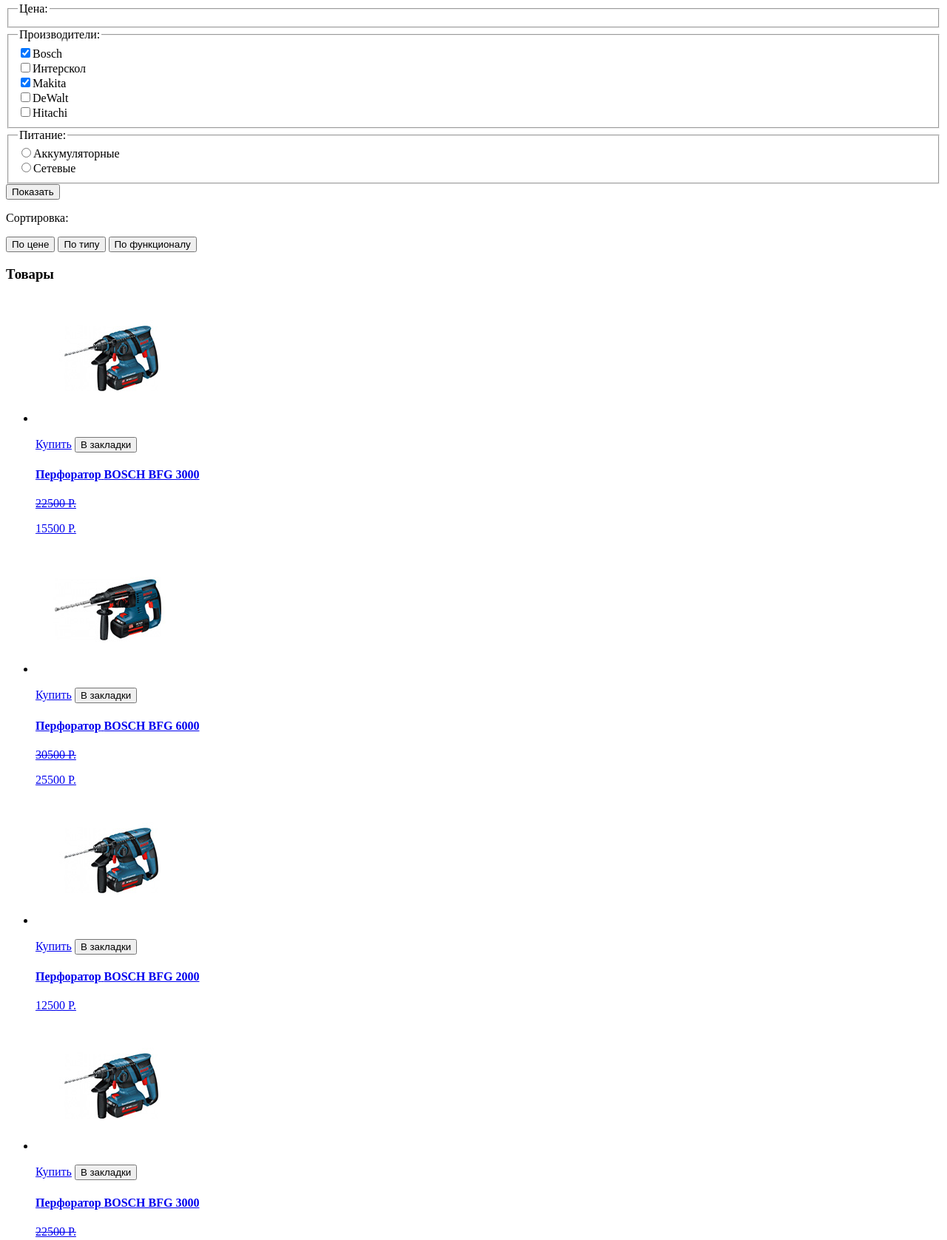
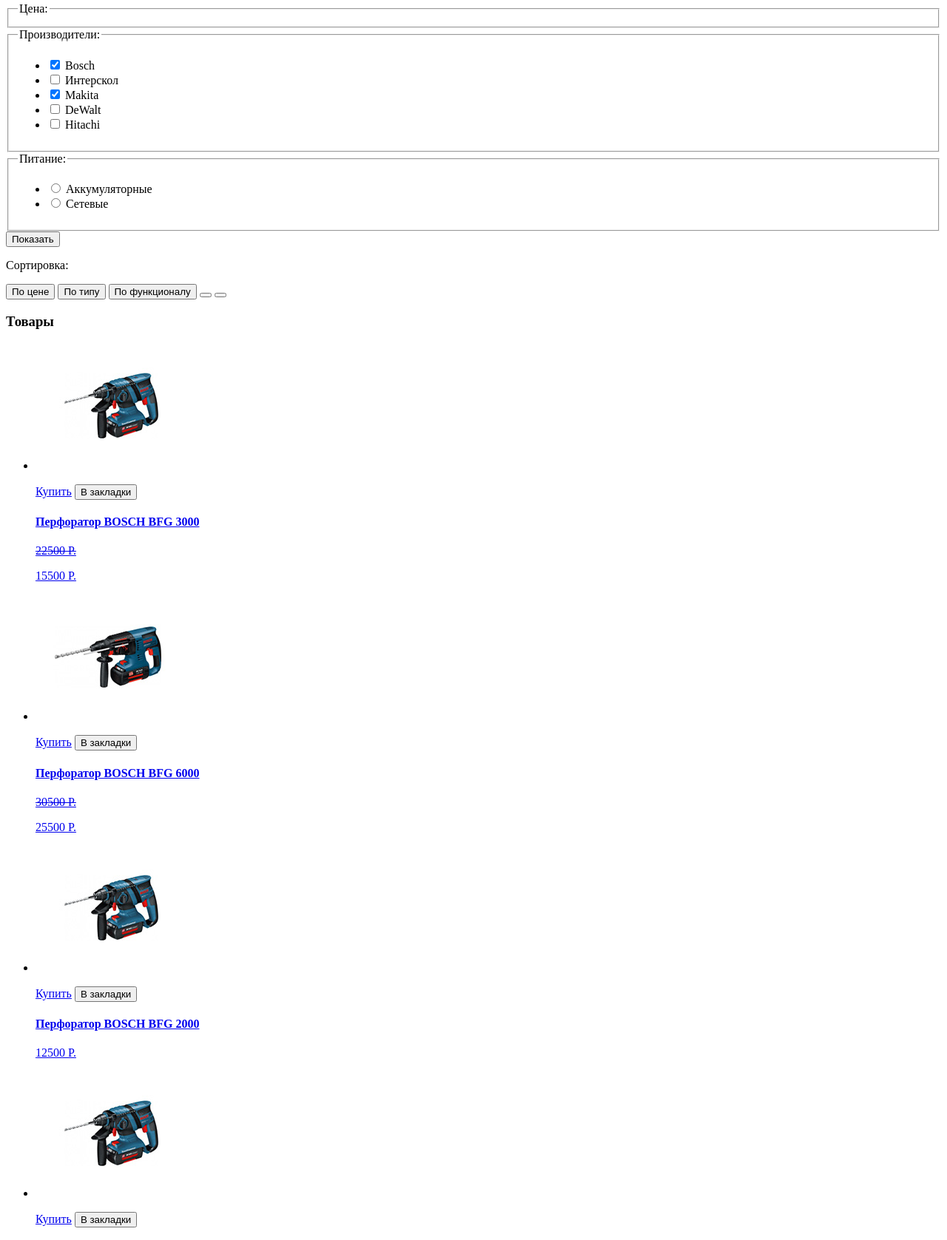
Before and after one commit to dive-into-clouds/996123-technomart-25, a plain HTML site: page catalog.html in a window 1280 px wide. Shown: the part 653-2330 px from the top of the page at 74% size. Drawn offline with Linux system fonts and the light colour scheme.

Commit message:
Исправления

```diff
--- a/catalog.html
+++ b/catalog.html
@@ -18,10 +18,10 @@
       <section class="header-second">
         <h1>Интернет-магазин строительных материалов и инструментов
           для ремонта</h1>
-        <div class="header-contacts">
+        <adress class="header-contacts">
           <span  class="header-contacts-tel">+7(812)555-05-55</span><br>
           г. Санкт-Петербург, ул. Б. Конюшенная, д. 19/8
-        </div>
+        </adress>
         <ul class="user-buttons">
           <li class="sign-in"><a href="">Войти</a></li>
           <li class="sign-up"><a href="">Регистрация</a></li>
@@ -78,45 +78,42 @@
 
           <fieldset class="producers">
             <legend>Производители:</legend>
-            <div>
-            <label for="bosch">
-              <input type="checkbox" name="bosch" id="bosch" checked>Bosch
-            </label>
-            </div>
-            <div>
-            <label for="interskol">
-              <input type="checkbox" name="interskol" id="interskol">Интерскол
-            </label>
-            </div>
-            <div>
-            <label for="makita">
-              <input type="checkbox" name="makita" id="makita" checked>Makita
-            </label>
-            </div>
-            <div>
-            <label for="dewalt">
-              <input type="checkbox" name="dewalt" id="dewalt">DeWalt
-            </label>
-            </div>
-            <div>
-            <label for="hitachi">
-              <input type="checkbox" name="hitachi" id="hitachi">Hitachi
-            </label>
-            </div>
+            <ul>
+              <li>
+                <input type="checkbox" name="bosch" id="bosch" checked>
+                <label for="bosch">Bosch</label>
+              </li>
+              <li>
+                <input type="checkbox" name="interskol" id="interskol">
+                <label for="interskol">Интерскол<label for="interskol">
+              </li>
+              <li>
+                <input type="checkbox" name="makita" id="makita" checked>
+                <label for="makita">Makita</label>
+              </li>
+              <li>
+                <input type="checkbox" name="dewalt" id="dewalt">
+                <label for="dewalt">DeWalt</label>
+              </li>
+              <li>
+                <input type="checkbox" name="hitachi" id="hitachi">
+                <label for="hitachi">Hitachi</label>
+              </li>
+            </ul>
           </fieldset>
 
           <fieldset class="power">
             <legend>Питание:</legend>
-            <div>
-            <label for="accumulator">
-              <input type="radio" name="accumulator" id="accumulator">Аккумуляторные
-            </label>
-            </div>
-            <div>
-            <label for="network">
-              <input type="radio" name="network" id="network">Сетевые
-            </label>
-            </div>
+            <ul>
+              <li>
+                <input type="radio" name="accumulator" id="accumulator">
+                <label for="accumulator">Аккумуляторные</label>
+              </li>
+              <li>
+                <input type="radio" name="network" id="network">
+                <label for="network">Сетевые</label>
+              </li>
+            </ul>
           </fieldset>
 
           <button class="form-button" type="submit">Показать</button>
@@ -129,8 +126,8 @@
         <button class="sorting-item" type="button">По цене</button>
         <button class="sorting-item" type="button">По типу</button>
         <button class="sorting-item" type="button">По функционалу</button>
-        <div class="arrow-top"></div>
-        <div class="arrow-bottom"></div>
+        <button class="arrow-top"></button>
+        <button class="arrow-bottom"></button>
       </section>
 
       <section class="goods-block">
@@ -153,8 +150,7 @@
               <!-- По наведении -->
             <a href="goods-item.html">
               <h4>
-                <span class="goods-category">Перфоратор</span>
-                <span class="goods-item-title">BOSCH BFG 3000</span>
+                Перфоратор BOSCH BFG 3000
               </h4>
               <p class="item-price-del">
                 <del>22500 Р.</del>
@@ -180,8 +176,7 @@
               <!-- По наведении -->
             <a href="goods-item.html">
               <h4>
-                <span class="goods-category">Перфоратор</span>
-                <span class="goods-item-title">BOSCH BFG 6000</span>
+                Перфоратор BOSCH BFG 6000
               </h4>
               <p class="item-price-del">
                 <del>30500 Р.</del>
@@ -193,12 +188,11 @@
           </li>
 
           <!-- 3 карточка -->
-          <li class="goods-item">
+          <li class="goods-item goods-item-new">
             <p class="goods-item-image">
               <img src="img/perforator-bosch-bfg-2000.jpg" width="218" height="170"
               alt="Перфоратор BOSCH BFG 3000">
             </p>
-            <div class="goods-item-new"></div>
 
             <!-- По наведении -->
             <div class="hover-buttons">
@@ -208,8 +202,7 @@
               <!-- По наведении -->
             <a href="goods-item.html">
               <h4>
-                <span class="goods-category">Перфоратор</span>
-                <span class="goods-item-title">BOSCH BFG 2000</span>
+                Перфоратор BOSCH BFG 2000
               </h4>
               <p class="item-price">
                   12500 Р.
@@ -232,8 +225,7 @@
               <!-- По наведении -->
             <a href="goods-item.html">
               <h4>
-                <span class="goods-category">Перфоратор</span>
-                <span class="goods-item-title">BOSCH BFG 3000</span>
+                Перфоратор BOSCH BFG 3000
               </h4>
               <p class="item-price-del">
                 <del>22500 Р.</del>
@@ -245,12 +237,11 @@
           </li>
 
           <!-- 5 карточка -->
-          <li class="goods-item">
+          <li class="goods-item goods-item-new">
             <p class="goods-item-image">
               <img src="img/perforator-bosch-bfg-6000.jpg" width="218" height="170"
               alt="Перфоратор BOSCH BFG 3000">
             </p>
-            <div class="goods-item-new"></div>
 
             <!-- По наведении -->
             <div class="hover-buttons">
@@ -260,8 +251,7 @@
               <!-- По наведении -->
             <a href="goods-item.html">
               <h4>
-                <span class="goods-category">Перфоратор</span>
-                <span class="goods-item-title">BOSCH BFG 6000</span>
+                Перфоратор BOSCH BFG 6000
               </h4>
               <p class="item-price-del">
                 <del>30500 Р.</del>
@@ -287,8 +277,7 @@
               <!-- По наведении -->
             <a href="goods-item.html">
               <h4>
-                <span class="goods-category">Перфоратор</span>
-                <span class="goods-item-title">BOSCH BFG 2000</span>
+                Перфоратор BOSCH BFG 2000
               </h4>
               <p class="item-price">
                   12500 Р.
@@ -298,11 +287,10 @@
 
           <!-- 7 карточка -->
           <li class="goods-item">
-            <p class="goods-item-image">
+            <p class="goods-item-image goods-item-new">
               <img src="img/perforator-bosch-bfg-3000.jpg" width="218" height="170"
               alt="Перфоратор BOSCH BFG 3000">
             </p>
-            <div class="goods-item-new"></div>
 
             <!-- По наведении -->
             <div class="hover-buttons">
@@ -312,8 +300,7 @@
               <!-- По наведении -->
             <a href="goods-item.html">
               <h4>
-                <span class="goods-category">Перфоратор</span>
-                <span class="goods-item-title">BOSCH BFG 3000</span>
+                Перфоратор BOSCH BFG 3000
               </h4>
               <p class="item-price-del">
                 <del>22500 Р.</del>
@@ -339,8 +326,7 @@
               <!-- По наведении -->
             <a href="goods-item.html">
               <h4>
-                <span class="goods-category">Перфоратор</span>
-                <span class="goods-item-title">BOSCH BFG 6000</span>
+                Перфоратор BOSCH BFG 6000
               </h4>
               <p class="item-price-del">
                 <del>30500 Р.</del>
@@ -366,8 +352,7 @@
               <!-- По наведении -->
             <a href="goods-item.html">
               <h4>
-                <span class="goods-category">Перфоратор</span>
-                <span class="goods-item-title">BOSCH BFG 2000</span>
+                Перфоратор BOSCH BFG 2000
               </h4>
               <p class="item-price">
                   12500 Р.
@@ -378,10 +363,10 @@
         </ul>
 
         <ul class="pagination-list">
-          <li class="pagination-item current-pagination-item">1</li>
-          <li class="pagination-item">2</li>
-          <li class="pagination-item">3</li>
-          <li class="pagination-item">Следующая</li>
+          <li class="pagination-item current-pagination-item"><a>1</a></li>
+          <li class="pagination-item"><a href="#">2</a></li>
+          <li class="pagination-item"><a href="#">3</a></li>
+          <li class="pagination-item"><a href="#">Следующая</a></li>
         </ul>
 
       </section>
@@ -405,10 +390,10 @@
         <div class="logo-container">
         <img src="img/logo.svg" width="138" height="22" alt="Логотип Техномарта">
         </div>
-        <div class="footer-contacts">
+        <adress class="footer-contacts">
           г. Санкт-Петербург, ул. Б. Конюшенная, д. 19/8<br>
           +7(812)555-05-55
-        </div>
+        </adress>
         <ul class="footer-navigation-first">
           <li><a href="company.html">Компания</a></li>
           <li><a href="news.html">Новости</a></li>
```
Also changed, not shown: index.html (+28 -28 lines).
